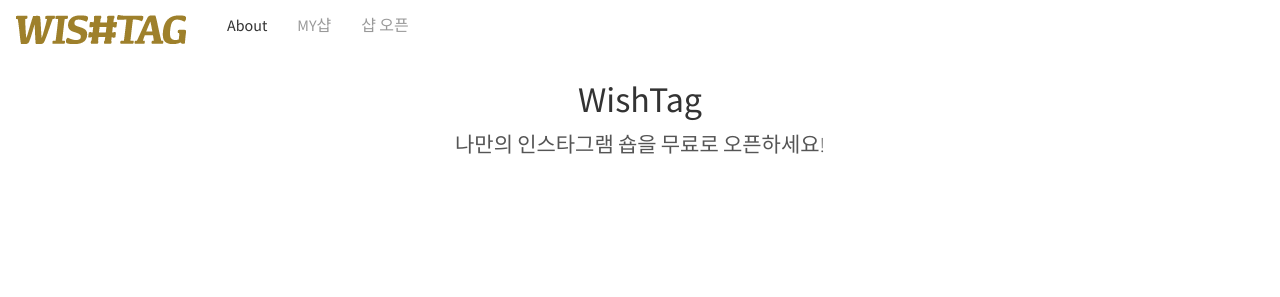
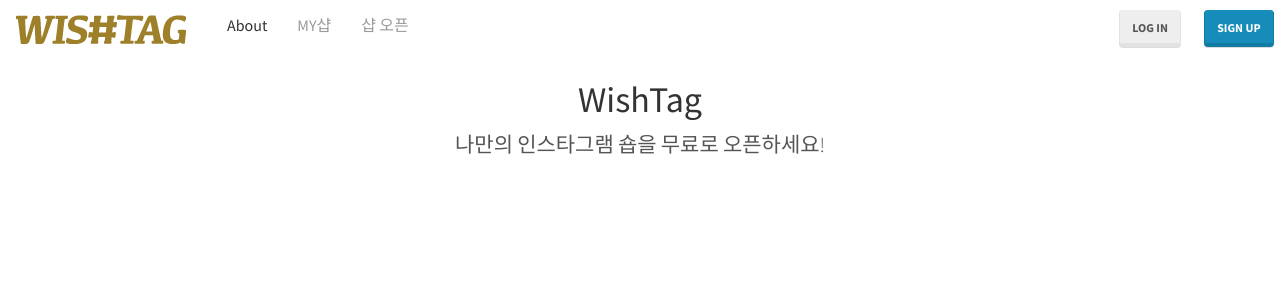
Before and after one commit to instag/instag, a Django app: template src/templates/home.html in a window 1280 px wide. Shown: the top 297 px of the page. Run offline with Django 3.2, Linux system fonts and the light colour scheme; the template is opened without the code that fills it: most values are stand-ins (such as "Sample title", 1, 10 or a date in 2020); parts of the project's set-up code (start-up, migrations or seed data) failed here and were passed over; some libraries are stand-ins or nearby versions.

Commit message:
login ボタン

```diff
--- a/src/templates/home.html
+++ b/src/templates/home.html
@@ -8,6 +8,16 @@
 {% block navbar-left %}
   {% include "_navbar.html" with active_link="about" %}
 {% endblock %}
+
+{% block navbar-right %}
+  {% if not user.is_authenticated %}
+<a class="btn btn-default" href="{% url 'accounts:login' %}" role="button">Log in</a>
+<a class="btn btn-primary" href="{% url 'accounts:signup' %}" role="button">Sign up</a>
+  {% else %}
+    {{ block.super }}
+  {% endif %}
+{% endblock %}
+
 
 <!-- Benefits of the Django application -->
 {% block container %}
```
